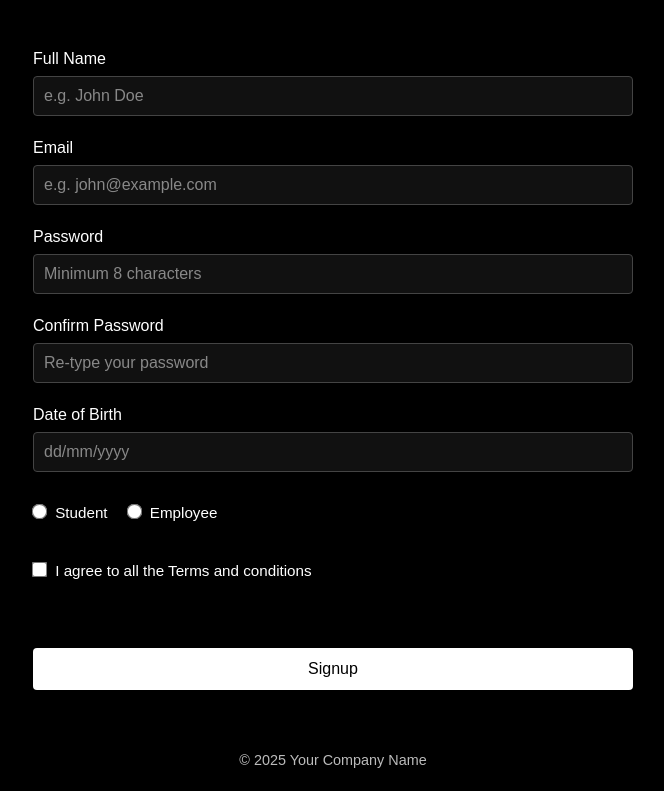
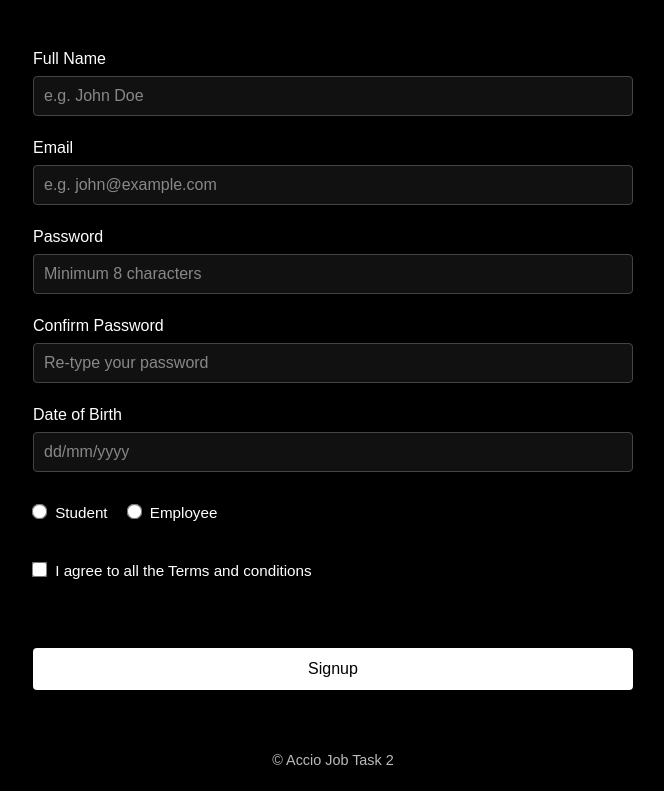
Before and after one commit to jadhavakashofficial/task1, a plain HTML site: page index.html in a window 1280 px wide. Shown: the part 91-882 px from the top of the page, without its empty margins (307-971 px from the left). Drawn offline with Linux system fonts and the light colour scheme.

Commit message:
Update index.html

```diff
--- a/index.html
+++ b/index.html
@@ -104,7 +104,7 @@
 
   <!-- Footer Section -->
   <footer>
-    <p>&copy; 2025 Your Company Name</p>
+    <p>&copy; Accio Job Task 2</p>
   </footer>
 
   <!-- Link to external JavaScript -->
```
